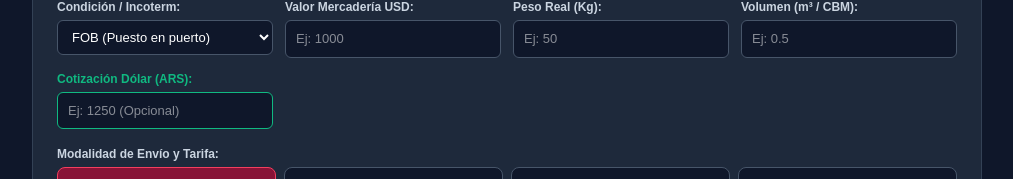
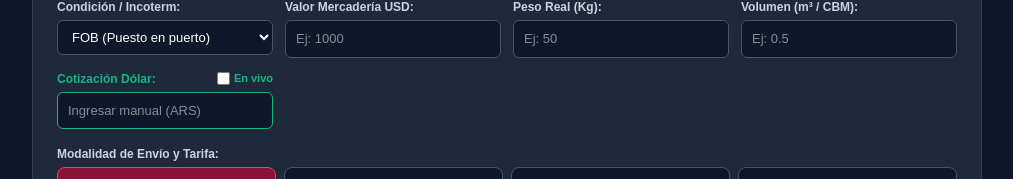
Before and after one commit to Francoldk/cotizador-comex, a Next.js app: page / in a window 1280 px wide. Shown: the part 185-364 px from the top of the page, without its empty margins (133-1146 px from the left). Built offline with nearby package versions, Linux system fonts and the light colour scheme.

Commit message:
feat: agregar cotizacion de dolar en vivo con DolarAPI

```diff
--- a/app/page.js
+++ b/app/page.js
@@ -1,6 +1,6 @@
 'use client';
 
-import { useState } from 'react';
+import { useState, useEffect } from 'react';
 
 export default function Cotizador() {
   // Datos del Cliente y Mercadería (Inician vacíos)
@@ -15,8 +15,34 @@ export default function Cotizador() {
   const [weightKg, setWeightKg] = useState('');
   const [cbm, setCbm] = useState('');
 
-  // Tipo de Cambio Manual para Pesos
+  // TIPO DE CAMBIO (NUEVA LÓGICA EN VIVO)
   const [exchangeRate, setExchangeRate] = useState('');
+  const [useLiveRate, setUseLiveRate] = useState(false);
+  const [liveRateType, setLiveRateType] = useState('blue');
+  const [isLoadingRate, setIsLoadingRate] = useState(false);
+
+  // Efecto para buscar el dólar en tiempo real
+  useEffect(() => {
+    if (!useLiveRate) return;
+
+    const fetchRate = async () => {
+      setIsLoadingRate(true);
+      try {
+        const res = await fetch(`https://dolarapi.com/v1/dolares/${liveRateType}`);
+        if (!res.ok) throw new Error('Error en la API de cotización');
+        const data = await res.json();
+        setExchangeRate(data.venta); // Usamos siempre el valor de Venta
+      } catch (error) {
+        console.error("Error obteniendo dólar:", error);
+        alert("⚠️ No se pudo conectar al servidor de cotizaciones. Podés ingresarlo manualmente.");
+        setUseLiveRate(false);
+      } finally {
+        setIsLoadingRate(false);
+      }
+    };
+
+    fetchRate();
+  }, [useLiveRate, liveRateType]);
 
   // Modalidad y Tarifas
   const [shippingMode, setShippingMode] = useState('maritimo_compartido');
@@ -65,7 +91,6 @@ export default function Cotizador() {
   };
 
   // --- CAPA DE SEGURIDAD MATEMÁTICA ---
-  // Convierte los campos vacíos ('') en 0 para que no se rompan las fórmulas
   const valGoods = Number(goodsValue) || 0;
   const valWeight = Number(weightKg) || 0;
   const valCbm = Number(cbm) || 0;
@@ -120,11 +145,14 @@ export default function Cotizador() {
   const totalTaxes = ddiAmount + statAmount + ivaAmount + ivaAdicAmount + gananciasAmount + iibbAmount;
   const activeLocalExpenses = (!isAllInOrDdp && enableLocalExpenses) ? valLocalExpenses : 0;
 
-  // Total final USD
+  // Total final USD y ARS
   const grandTotal = (enableGoodsValue ? valGoods : 0) + internationalFreight + insurance + totalTaxes + activeLocalExpenses + valServiceFee;
+  const grandTotalARS = grandTotal * valExchangeRate;
 
-  // Total final ARS (solo se calcula si se ingresó un tipo de cambio)
-  const grandTotalARS = grandTotal * valExchangeRate;
+  // Etiqueta dinámica para saber qué dólar se usó
+  const exchangeRateLabel = useLiveRate
+    ? `T.C. ${liveRateType.charAt(0).toUpperCase() + liveRateType.slice(1)}`
+    : 'T.C. Manual';
 
   // Formato para WhatsApp
   const generarTextoResumen = () => {
@@ -144,7 +172,7 @@ ${enableGoodsValue ? `💵 *Valor Mercadería (${incoterm}):*$${valGoods.toFixed
 ${enableInsurance ? `🛡️ *Seguro Estimado:* $${insurance.toFixed(2)} USD\n` : ''}🏛️ *Impuestos y Aduana:* $${totalTaxes.toFixed(2)} USD
 ${activeLocalExpenses > 0 ? `🏢 *Gastos Locales:* $${activeLocalExpenses.toFixed(2)} USD\n` : ''}🤝 *Honorarios DCAM:* $${valServiceFee.toFixed(2)} USD
 ----------------------------------------
-💰 *TOTAL USD:* $${grandTotal.toFixed(2)} USD${valExchangeRate > 0 ? `\n🇦🇷 *TOTAL EN PESOS (T.C. $${valExchangeRate}):*$${grandTotalARS.toLocaleString('es-AR', {minimumFractionDigits: 2, maximumFractionDigits: 2})} ARS` : ''}`;
+💰 *TOTAL USD:* $${grandTotal.toFixed(2)} USD${valExchangeRate > 0 ? `\n🇦🇷 *TOTAL EN PESOS (${exchangeRateLabel} $${valExchangeRate}):*$${grandTotalARS.toLocaleString('es-AR', {minimumFractionDigits: 2, maximumFractionDigits: 2})} ARS` : ''}`;
   };
 
   const copiarAlPortapapeles = () => {
@@ -238,10 +266,51 @@ ${activeLocalExpenses > 0 ? `🏢 *Gastos Locales:* $${activeLocalExpenses.toFix
             <label style={styles.label}>Volumen (m³ / CBM):</label>
             <input style={styles.input} type="number" step="0.01" value={cbm} onChange={(e) => setCbm(e.target.value === '' ? '' : Number(e.target.value))} placeholder="Ej: 0.5" />
           </div>
-          {/* NUEVO: Campo manual para el dólar */}
+
+          {/* CONTROL DE DÓLAR EN VIVO Y MANUAL */}
           <div>
-            <label style={{ ...styles.label, color: '#10b981' }}>Cotización Dólar (ARS):</label>
-            <input style={{ ...styles.input, borderColor: '#10b981' }} type="number" value={exchangeRate} onChange={(e) => setExchangeRate(e.target.value === '' ? '' : Number(e.target.value))} placeholder="Ej: 1250 (Opcional)" />
+            <div style={{ display: 'flex', alignItems: 'center', justifyContent: 'space-between', marginBottom: '4px' }}>
+              <label style={{ ...styles.label, color: '#10b981', marginBottom: 0 }}>Cotización Dólar:</label>
+              <label style={{ fontSize: '11px', color: '#10b981', display: 'flex', alignItems: 'center', gap: '4px', cursor: 'pointer', fontWeight: 'bold' }}>
+                <input
+                  type="checkbox"
+                  checked={useLiveRate}
+                  onChange={(e) => {
+                    setUseLiveRate(e.target.checked);
+                    if (!e.target.checked) setExchangeRate('');
+                  }}
+                />
+                En vivo
+              </label>
+            </div>
+
+            {useLiveRate ? (
+              <div style={{ display: 'flex', gap: '6px' }}>
+                <select
+                  style={{ ...styles.select, width: '50%', borderColor: '#10b981', padding: '6px' }}
+                  value={liveRateType}
+                  onChange={(e) => setLiveRateType(e.target.value)}
+                >
+                  <option value="oficial">Oficial</option>
+                  <option value="blue">Blue</option>
+                  <option value="cripto">Cripto</option>
+                </select>
+                <input
+                  style={{ ...styles.input, width: '50%', borderColor: '#10b981', background: 'rgba(16, 185, 129, 0.1)', color: '#10b981', fontWeight: 'bold' }}
+                  type="text"
+                  value={isLoadingRate ? '⏳...' : exchangeRate}
+                  readOnly
+                />
+              </div>
+            ) : (
+              <input
+                style={{ ...styles.input, borderColor: '#10b981' }}
+                type="number"
+                value={exchangeRate}
+                onChange={(e) => setExchangeRate(e.target.value === '' ? '' : Number(e.target.value))}
+                placeholder="Ingresar manual (ARS)"
+              />
+            )}
           </div>
         </div>
 
@@ -445,11 +514,10 @@ ${activeLocalExpenses > 0 ? `🏢 *Gastos Locales:* $${activeLocalExpenses.toFix
               </td>
               <td style={styles.tdTotalValue}>${grandTotal.toFixed(2)}</td>
             </tr>
-            {/* NUEVO: Fila condicional para mostrar pesos si hay cotización cargada */}
             {valExchangeRate > 0 && (
               <tr style={{ background: '#f1f5f9', borderTop: '1px solid #cbd5e1' }}>
                 <td colSpan={2} style={{ ...styles.tdTotalLabel, color: '#0f172a' }}>
-                  TOTAL EQUIVALENTE EN PESOS (T.C. ${valExchangeRate}):
+                  TOTAL EQUIVALENTE EN PESOS ({exchangeRateLabel} ${valExchangeRate}):
                 </td>
                 <td style={{ ...styles.tdTotalValue, color: '#0f172a' }}>
                   ${grandTotalARS.toLocaleString('es-AR', { minimumFractionDigits: 2, maximumFractionDigits: 2 })} ARS
```
